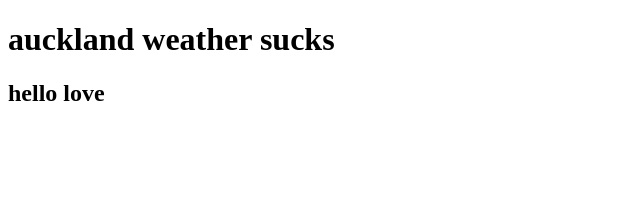
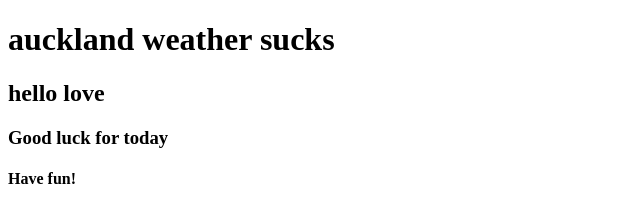
Before and after one commit to therealalyssa/practice-1, a plain HTML site: page index.html in a window 1280 px wide. Shown: the whole page, without its empty margins (0-640 px from the left). Drawn offline with Linux system fonts and the light colour scheme.

Commit message:
helloooo

```diff
--- a/index.html
+++ b/index.html
@@ -9,5 +9,7 @@
   <body>
     <h1>auckland weather sucks</h1>
     <h2>hello love</h2>
+    <h3>Good luck for today</h3>
+    <h4>Have fun!</h4>
   </body>
 </html>
```
